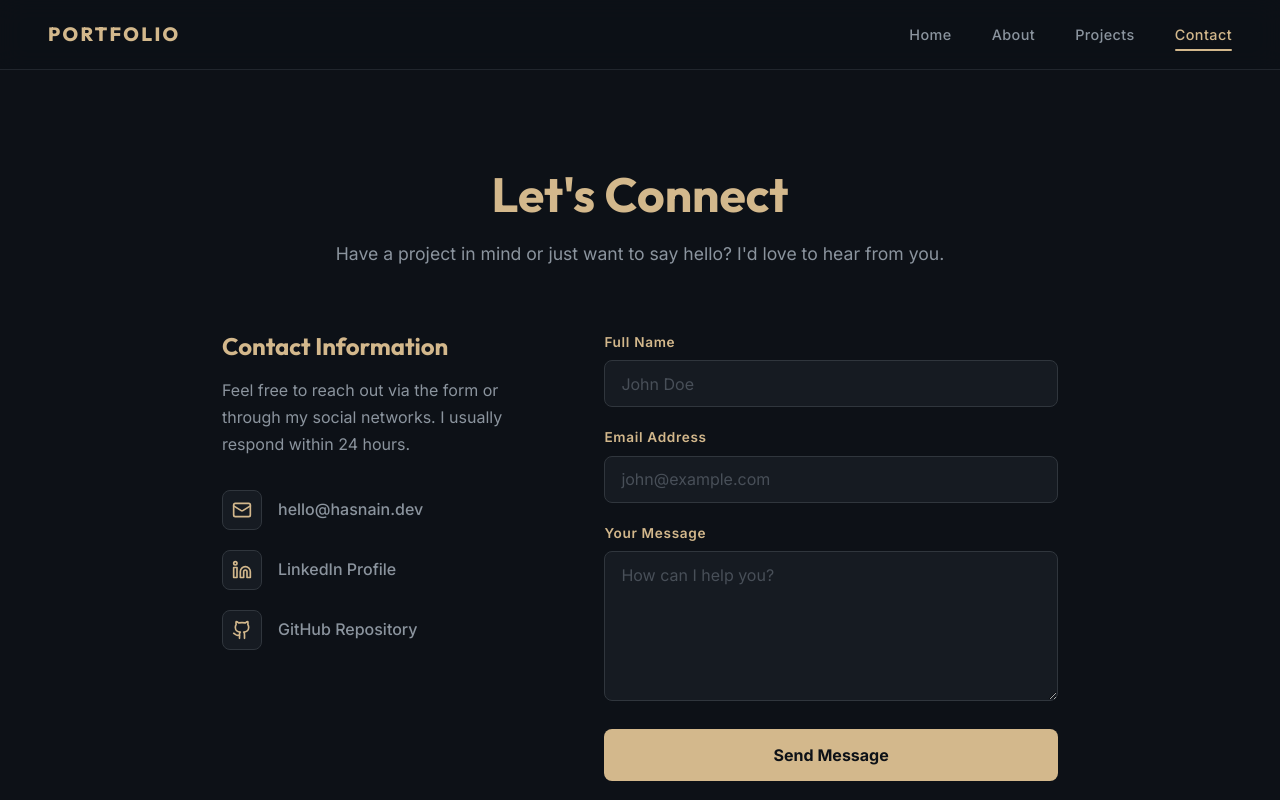
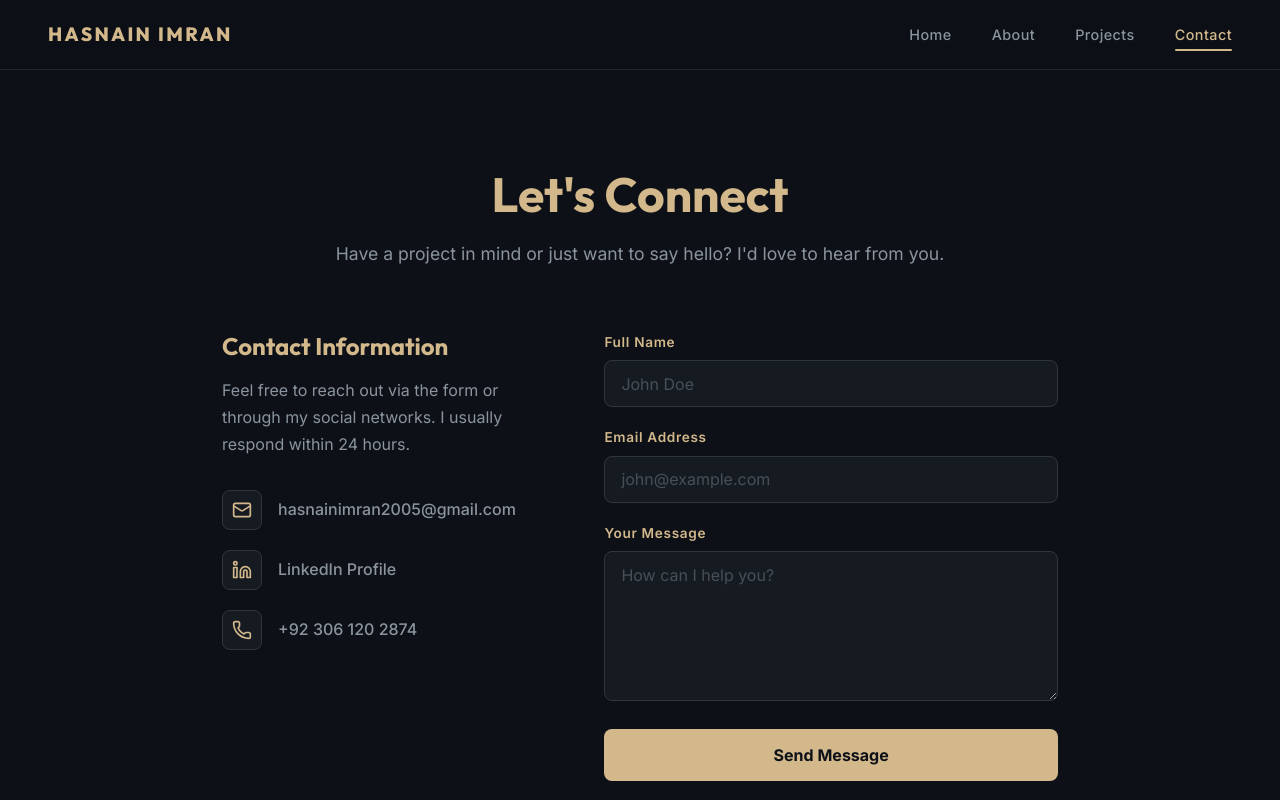
Before and after one commit to Hasnaincoder1/Portfolio, a Next.js app: page /contact in a window 1280 px wide. Built offline with nearby package versions, Linux system fonts and the light colour scheme.

Commit message:
Portfolio update - Wed-02-25 04:43

```diff
--- a/src/app/contact/page.js
+++ b/src/app/contact/page.js
@@ -1,7 +1,7 @@
 "use client";
 
 import { motion } from "framer-motion";
-import { Mail, Linkedin, Github, MessageSquare } from "lucide-react";
+import { Mail, Linkedin, Phone } from "lucide-react";
 import styles from "./contact.module.css";
 
 export default function Contact() {
@@ -32,23 +32,28 @@ export default function Contact() {
                     </p>
 
                     <div className={styles.socialLinks}>
-                        <a href="mailto:hello@hasnain.dev" className={styles.socialLink}>
+                        <a href="mailto:hasnainimran2005@gmail.com" className={styles.socialLink}>
                             <div className={styles.iconWrapper}>
                                 <Mail size={20} />
                             </div>
-                            hello@hasnain.dev
+                            hasnainimran2005@gmail.com
                         </a>
-                        <a href="#" className={styles.socialLink}>
+                        <a
+                            href="https://www.linkedin.com/in/hasnain-imran-086853340/"
+                            target="_blank"
+                            rel="noopener noreferrer"
+                            className={styles.socialLink}
+                        >
                             <div className={styles.iconWrapper}>
                                 <Linkedin size={20} />
                             </div>
                             LinkedIn Profile
                         </a>
-                        <a href="#" className={styles.socialLink}>
+                        <a href="tel:+923061202874" className={styles.socialLink}>
                             <div className={styles.iconWrapper}>
-                                <Github size={20} />
+                                <Phone size={20} />
                             </div>
-                            GitHub Repository
+                            +92 306 120 2874
                         </a>
                     </div>
                 </motion.div>
--- a/src/components/Navigation.js
+++ b/src/components/Navigation.js
@@ -17,7 +17,7 @@ const Navigation = () => {
   return (
     <nav className={styles.nav}>
       <Link href="/" className={styles.logo}>
-        Portfolio
+        Hasnain Imran
       </Link>
       <ul className={styles.links}>
         {links.map((link) => (
```
